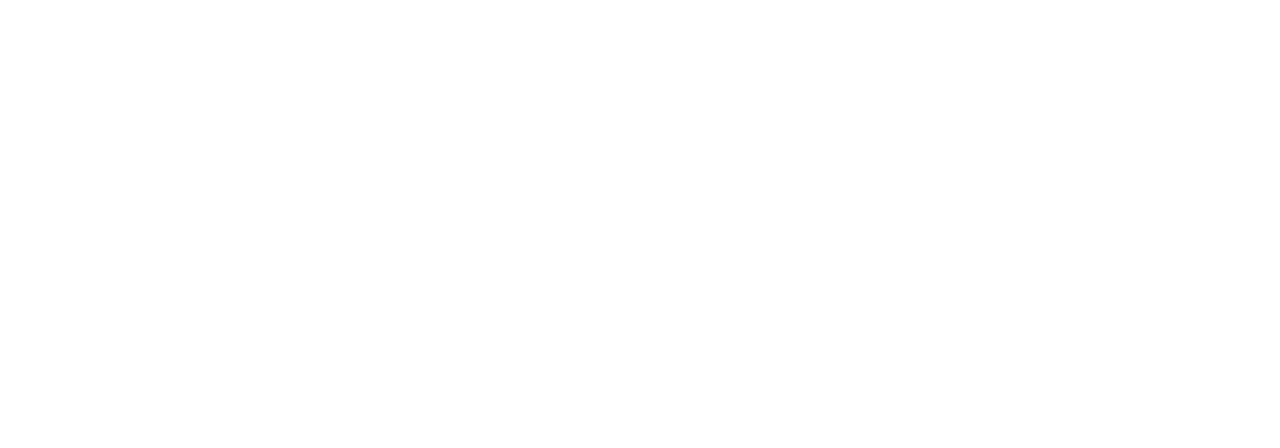
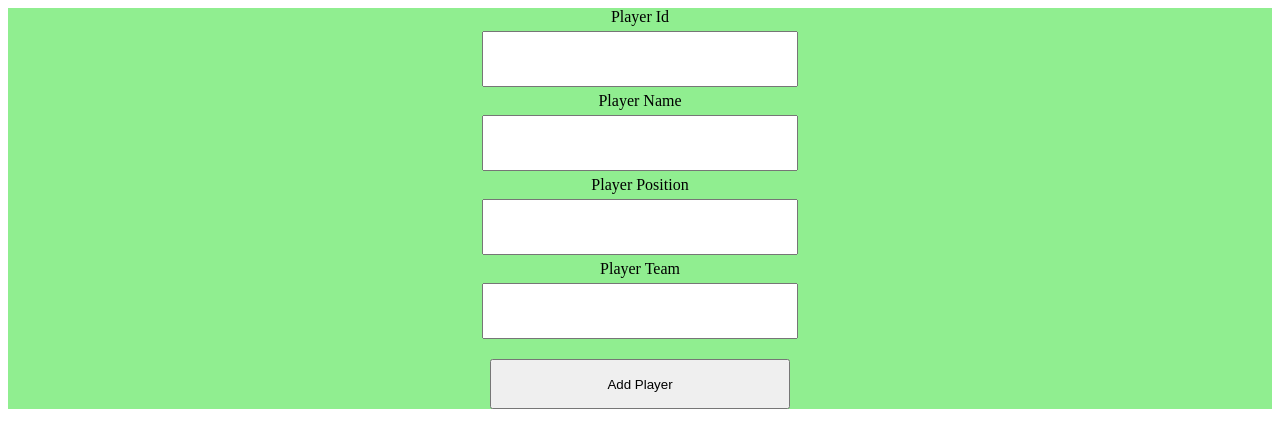
Before and after one commit to SU-CS308-22FA/Team22_Futboss_2, a React (Create React App) app in the folder client/: page /adminprofilepage/1 in a window 1280 px wide. Before the commit this address had no page. Shown: the top 448 px of the page. Built offline with nearby package versions, Linux system fonts and the light colour scheme.

Commit message:
Admin can add players

```diff
--- a/client/src/App.js
+++ b/client/src/App.js
@@ -16,7 +16,7 @@
           <Routes>
             <Route path="/" element={<Login />} />
             <Route path="signup" element={<SignUp />} />
-            <Route path="adminprofilepage/ :adminusername" element={<AdminProfilePage />} />
+            <Route path="adminprofilepage/:adminusername" element={<AdminProfilePage />} />
             <Route path="loginadmin" element={<LoginAdmin />} />
             <Route path="profilepage/:username" element={<ProfilePage />} />
           </Routes>
--- a/client/src/component/adminprofilepage.component.js
+++ b/client/src/component/adminprofilepage.component.js
@@ -7,10 +7,59 @@
   const { admin } = useContext(adminContext);
   const { adminusername } = useParams();
 
+  const [playerid, setPlayerId] = useState("");
+  const [playername, setPlayerName] = useState("");
+  const [playerposition, setPlayerPosition] = useState("");
+  const [playerteam, setPlayerTeam] = useState("");
+  const [playerList, setPlayerList] = useState([]);
+  const addPlayer = () => {
+    Axios.post(`${process.env.REACT_APP_API_URL}/createplayer`, {
+    playerid: playerid,
+    playername: playername,
+    playerposition: playerposition,
+    playerteam: playerteam
+    }).then(()=> {
+      setPlayerList([...playerList,{
+        playerid: playerid,
+        playername: playername,
+        playerposition: playerposition,
+        playerteam: playerteam
+      },
+    ])
+    });
+   };
+
   window.scrollTo(0, 0);
   return (
     <div>
-       <p1>Hello</p1>
+       <div className="reg_information">
+          <label>Player Id</label>
+          <input type="text"
+            onChange={(event)=>{
+            setPlayerId(event.target.value);
+          } }
+          />
+          <label>Player Name</label>
+          <input type="text"
+          onChange={(event)=>{
+            setPlayerName(event.target.value);
+          } }
+          />
+          <label>Player Position</label>
+          <input type="text"
+          onChange={(event)=>{
+            setPlayerPosition(event.target.value);
+          } }
+          />
+          <label>Player Team</label>
+          <input type="text"
+          onChange={(event)=>{
+            setPlayerTeam(event.target.value);
+          } }
+          />
+          <button onClick={addPlayer}>Add Player</button>
+        </div>
+
     </div>
   );
 }
--- a/client/src/component/login.component.js
+++ b/client/src/component/login.component.js
@@ -92,46 +92,6 @@
           Login as<Link to="/loginadmin">Admin</Link>
         </span>
       </div>
-      <div className="users">
-        <button onClick={getUser}>Show User</button>
-        {userList.map((val, key) => {
-          return (
-            <div className="user">
-              <div>
-                <h3>Username: {val.username}</h3>
-                <h3>Email: {val.email}</h3>
-                <h3>Password: {val.password}</h3>
-              </div>
-              <div>
-                {" "}
-                <input
-                  type="text"
-                  placeholder="...@gmail.com"
-                  onChange={(event) => {
-                    setNewEmail(event.target.value);
-                  }}
-                />
-                <button
-                  onClick={() => {
-                    updateUserEmail(val.username);
-                  }}
-                >
-                  Update
-                </button>
-                <button
-                  onClick={() => {
-                    deleteUser(val.username, setUserList, userList);
-                  }}
-                >
-                  Delete
-                </button>
-              </div>
-            </div>
-          );
-        })}
-
-        <h1>{loginStatus}</h1>
-      </div>
     </div>
   );
 }
```
Also changed, not shown: 1 other file (tests, documents, lock files or other folders).
